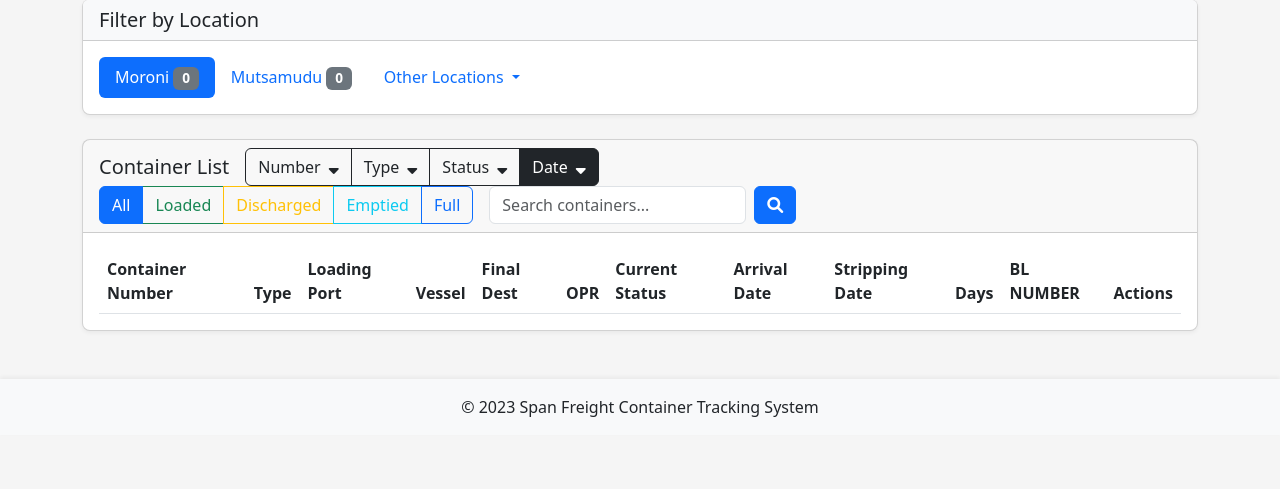
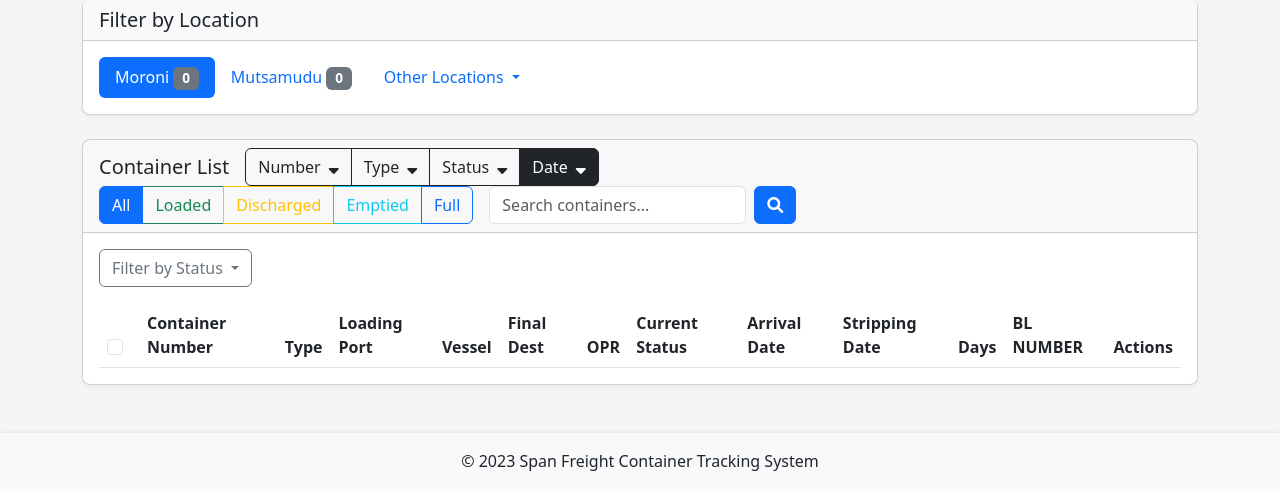
Before and after one commit to SpanFreight/tracking, a Flask app: page / in a window 1280 px wide. Shown: the part 311-800 px from the top of the page. Run offline with Flask 3, Linux system fonts and the light colour scheme; a user stored in the database is signed in; tables that the repository leaves empty hold one stand-in row (values such as "Sample post"); lists and menus that the app fills with data are empty.

Commit message:
first commit

```diff
--- a/app.py
+++ b/app.py
@@ -365,9 +365,12 @@ def index():
     # Map location filter if it's a code
     location_filter = map_location_codes(location_filter)
 
+    # Get status filter from query parameters (new)
+    status_filter = request.args.get('status', '')
+
     # Get sorting parameters from the request
-    sort_by = request.args.get('sort', 'created_at')  # Default sort by creation date
-    sort_order = request.args.get('order', 'desc')    # Default to descending order
+    sort_by = request.args.get('sort', 'created_at')
+    sort_order = request.args.get('order', 'desc')
 
     # Get search parameter
     search_term = request.args.get('search', '').strip()
@@ -377,7 +380,6 @@ def index():
     per_page = 25  # Show 25 containers per page
 
     # Start with a base query for all containers
-    # If search term provided, filter containers by container number (case insensitive)
     if search_term:
         # Search by container number, type, BL number, vessel name, etc.
         all_containers_query = Container.query.filter(
@@ -435,7 +437,6 @@ def index():
             all_containers_query = all_containers_query.all()
 
     # Further processing of containers (filtering by location, etc.)
-    # Get containers that aren't on departed vessels
     all_containers = []
     for container in all_containers_query:
         # Skip containers that are on departed vessels
@@ -454,13 +455,21 @@ def index():
             if status.location != mapped_location:
                 status.location = mapped_location
 
-    # Filter containers if a location is specified
+    # Apply status filter if provided (new)
+    if status_filter:
+        filtered_by_status = []
+        for container in all_containers:
+            current_status = container.get_current_status()
+            if current_status and current_status.status == status_filter:
+                filtered_by_status.append(container)
+        all_containers = filtered_by_status
+
+    # Filter containers by location if specified
     if location_filter:
         filtered_containers = []
         for container in all_containers:
             current_status = container.get_current_status()
             if current_status:
-                # Map the status location
                 current_location = map_location_codes(current_status.location)
                 if current_location == location_filter:
                     filtered_containers.append(container)
@@ -473,7 +482,8 @@ def index():
                            location=location_filter,
                            sort=sort_by,
                            order=sort_order,
-                           search=search_term)  # Pass search term to pagination for URL generation
+                           search=search_term,
+                           status=status_filter)  # Pass status filter to pagination for URL generation
     containers = pagination.items  # Use the paginated items
 
     # Get vessels for the page
@@ -545,15 +555,15 @@ def index():
                           vessels=vessels,
                           now=now,
                           location_filter=location_filter,
+                          status_filter=status_filter,  # Pass status filter to template
                           standard_locations=standard_locations,
                           other_locations=other_locations,
                           location_counts=location_counts,
-                          loaded_count=loaded_count,  # This is for the current filtered view
-                          discharged_count=discharged_count,  # This is for the current filtered view
+                          loaded_count=loaded_count,
+                          discharged_count=discharged_count,
                           sort_by=sort_by,
                           sort_order=sort_order,
                           pagination=pagination,
-                          # Add the total counts for the entire database
                           total_container_count=total_container_count,
                           total_loaded_count=total_loaded_count,
                           total_discharged_count=total_discharged_count)
--- a/templates/index.html
+++ b/templates/index.html
@@ -153,11 +153,42 @@
             </div>
         </div>
 
+        <!-- Add this right after the search/filter controls and before the container table -->
+        <div id="bulk-action-controls" class="d-none d-flex justify-content-between align-items-center p-2 mb-3 bg-light border rounded">
+            <div>
+                <span class="fw-bold"><span id="selected-count">0</span> containers selected</span>
+            </div>
+            <div>
+                <button id="bulk-delete-btn" class="btn btn-danger btn-sm">
+                    <i class="fas fa-trash-alt"></i> Delete Selected
+                </button>
+            </div>
+        </div>
+
+        <!-- Status filter dropdown -->
+        <div class="dropdown mb-3">
+          <button class="btn btn-outline-secondary dropdown-toggle" type="button" id="statusFilterDropdown" data-bs-toggle="dropdown" aria-expanded="false">
+            {% if status_filter %}Filter: {{ status_filter|title }}{% else %}Filter by Status{% endif %}
+          </button>
+          <ul class="dropdown-menu" aria-labelledby="statusFilterDropdown">
+            <li><a class="dropdown-item {% if not status_filter %}active{% endif %}"
+                  href="{{ url_for('index', location=location_filter, sort=sort_by, order=sort_order, search=request.args.get('search', '')) }}">All</a></li>
+            <li><a class="dropdown-item {% if status_filter == 'loaded' %}active{% endif %}"
+                  href="{{ url_for('index', status='loaded', location=location_filter, sort=sort_by, order=sort_order, search=request.args.get('search', '')) }}">Loaded</a></li>
+            <li><a class="dropdown-item {% if status_filter == 'discharged' %}active{% endif %}"
+                  href="{{ url_for('index', status='discharged', location=location_filter, sort=sort_by, order=sort_order, search=request.args.get('search', '')) }}">Discharged</a></li>
+            <li><a class="dropdown-item {% if status_filter == 'emptied' %}active{% endif %}"
+                  href="{{ url_for('index', status='emptied', location=location_filter, sort=sort_by, order=sort_order, search=request.args.get('search', '')) }}">Emptied</a></li>
+          </ul>
+        </div>
+
         <div class="table-responsive">
             <table class="table table-striped table-hover">
                 <thead>
                     <tr>
-                        <th class="select-column" style="display: none;"><input type="checkbox" id="select-all-checkbox"></th>
+                        <th width="40">
+                            <input type="checkbox" id="select-all-containers" class="form-check-input">
+                        </th>
                         <th>Container Number</th>
                         <th>Type</th>
                         <th>Loading Port</th>
@@ -187,8 +218,8 @@
                     {% endfor %}
 
                     <tr data-status="{{ latest_status.status if latest_status else 'not-set' }}" data-id="{{ container.id }}">
-                        <td class="select-column" style="display: none;">
-                            <input type="checkbox" class="container-select" data-id="{{ container.id }}" data-number="{{ container.container_number }}">
+                        <td>
+                            <input type="checkbox" class="container-checkbox form-check-input" value="{{ container.id }}">
                         </td>
                         <td>{{ container.container_number }}</td>
                         <td>{{ container.container_type }}</td>
@@ -290,7 +321,37 @@
 
         <!-- Centered pagination controls -->
         {% if pagination.pages > 1 %}
-          {% include 'includes/pagination.html' %}
+        <nav>
+          <ul class="pagination justify-content-center">
+            {% if pagination.has_prev %}
+            <li class="page-item">
+              <a class="page-link" href="{{ url_for('index', page=pagination.prev_num, location=location_filter, status=status_filter, sort=sort_by, order=sort_order, search=request.args.get('search', '')) }}">
+                <span>&laquo;</span>
+              </a>
+            </li>
+            {% endif %}
+
+            {% for page in pagination.iter_pages() %}
+              {% if page %}
+                <li class="page-item {% if page == pagination.page %}active{% endif %}">
+                  <a class="page-link" href="{{ url_for('index', page=page, location=location_filter, status=status_filter, sort=sort_by, order=sort_order, search=request.args.get('search', '')) }}">{{ page }}</a>
+                </li>
+              {% else %}
+                <li class="page-item disabled">
+                  <span class="page-link">...</span>
+                </li>
+              {% endif %}
+            {% endfor %}
+
+            {% if pagination.has_next %}
+            <li class="page-item">
+              <a class="page-link" href="{{ url_for('index', page=pagination.next_num, location=location_filter, status=status_filter, sort=sort_by, order=sort_order, search=request.args.get('search', '')) }}">
+                <span>&raquo;</span>
+              </a>
+            </li>
+            {% endif %}
+          </ul>
+        </nav>
         {% endif %}
     </div>
 </div>
@@ -986,4 +1047,5 @@
         updateDashboardCounts();
     });
 </script>
+<script src="{{ url_for('static', filename='js/bulk-operations.js') }}"></script>
 {% endblock %}
```
Also changed, not shown: README.md.
